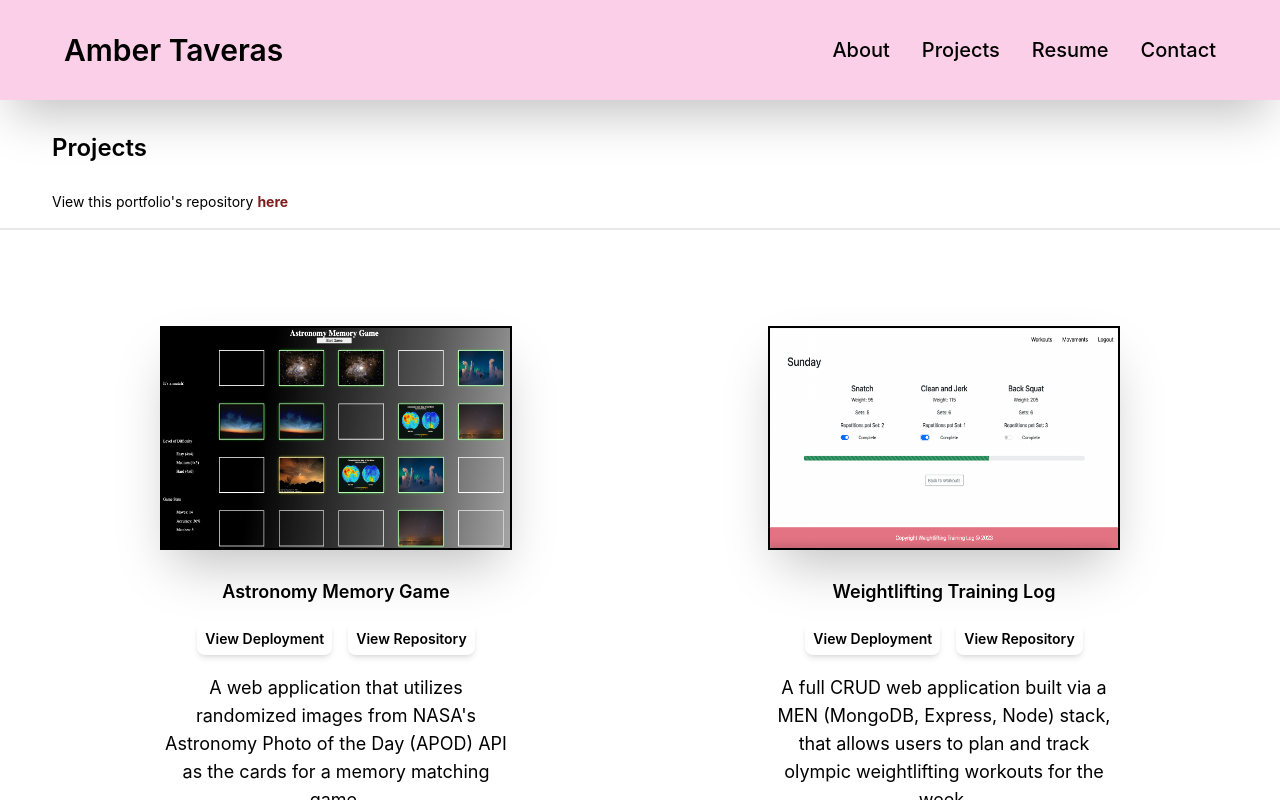
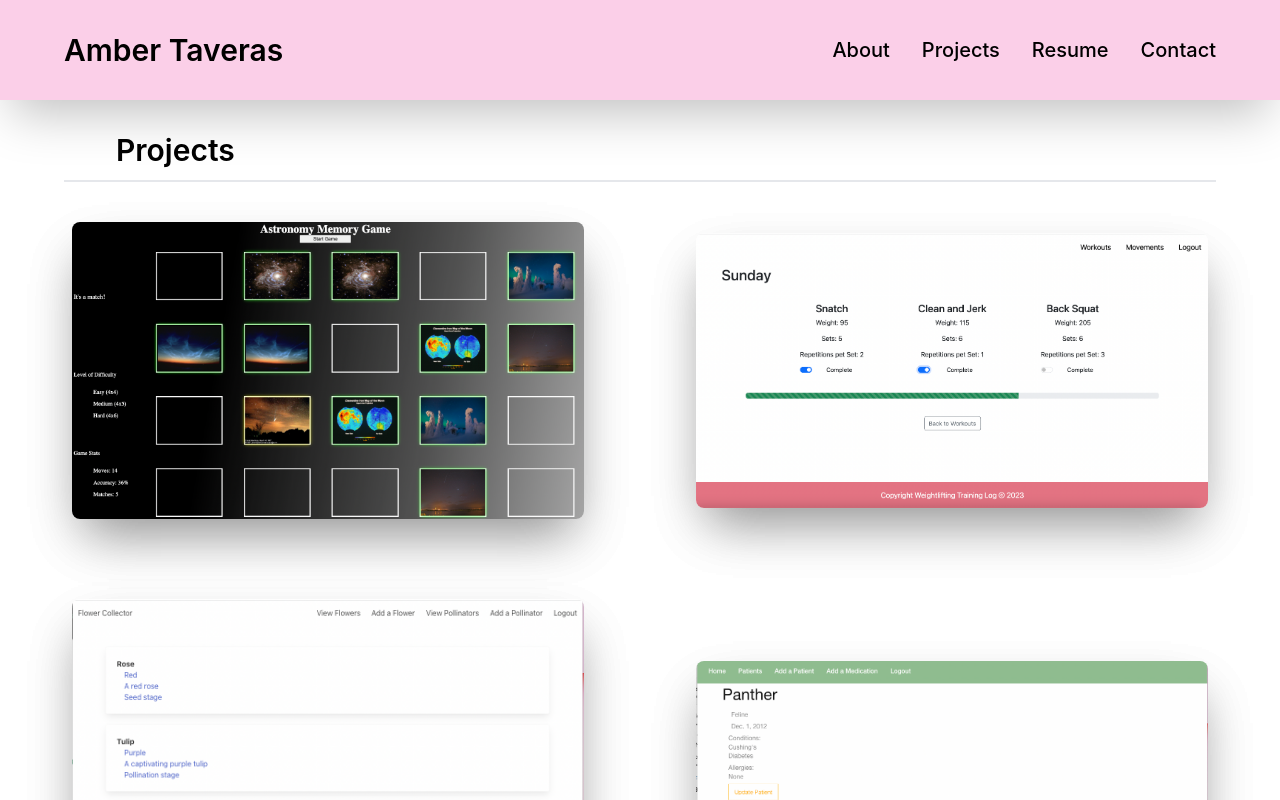
Before and after one commit to ambertav/portfolio, a React (Create React App) app: page /projects in a window 1280 px wide. Shown: the top 800 px of the page. Built offline with nearby package versions, Linux system fonts and the light colour scheme.

Commit message:
refactors for index and show page

```diff
--- a/src/components/Project.js
+++ b/src/components/Project.js
@@ -1,23 +1,19 @@
 function Project (props) {
     return (
         <div className='flex flex-wrap justify-evenly items-start'>
-            {props.projects.map((p, index) => {
-                    return (
-                        <div className='project-card m-10 md:m-20' key={index}>
-                            <img src={require(`../project-media/${p.src}.png`)} alt={p.name}/>
-                            <h4 className='p-3 mt-4 mb-2 font-semibold text-lg'>{p.name}</h4>
-                            <a className='btn-secondary' href={p.deployLink} target="_blank" rel="noreferrer">View Deployment</a>
-                            <a className='btn-secondary' href={p.repoLink} target="_blank" rel="noreferrer">View Repository</a>
-                            <p className='text-xs py-4 my-2 md:text-lg'>{p.description}</p>
+                        <div className='project-card m-10 md:m-20'>
+                            <img src={require(`../project-media/${props.project.src}.png`)} alt={props.project.name}/>
+                            <h4 className='p-3 mt-4 mb-2 font-semibold text-lg'>{props.project.name}</h4>
+                            <a className='btn-secondary' href={props.project.deployLink} target="_blank" rel="noreferrer">View Deployment</a>
+                            <a className='btn-secondary' href={props.project.repoLink} target="_blank" rel="noreferrer">View Repository</a>
+                            <p className='text-xs py-4 my-2 md:text-lg'>{props.project.description}</p>
                             <ul className='stack'>
                                 <h4 className='font-semibold'>Technologies Used:</h4>
-                                {p.stack.map((tech, index) => {
+                                {props.project.stack.map((tech, index) => {
                                     return <li key={index} className='px-4'>{tech}</li>
                                 })}
                             </ul>
                         </div>
-                    );
-                })}
         </div>
     );
 }
--- a/src/pages/Projects.js
+++ b/src/pages/Projects.js
@@ -1,3 +1,4 @@
+import { Link } from 'react-router-dom';
 import Project from '../components/Project';
 import { useEffect } from 'react';
 
@@ -10,12 +11,23 @@ function Projects (props) {
 
     return (
         <>
-            <section className='border-b-2 flex flex-start flex-col text-left'>
-                <h1 className='mt-10 md:ml-10 ml-6 font-semibold text-2xl p-3'>Projects</h1>
-                <h5 className='md:ml-10 ml-6 py-4 px-3 text-xs md:text-sm'>View this portfolio's repository <a href="https://github.com/ambertav/portfolio" target="_blank" rel="noreferrer" className='text-red-900 font-bold'>here</a></h5>
+            <section className='border-b-2 text-left mx-10 lg:mx-16'>
+                <h1 className='mt-10 md:ml-10 ml-6 font-semibold text-3xl p-3'>Projects</h1>
             </section>
             <div>
-                <Project projects={props.projects}/>
+                <ul className='flex flex-wrap items-center justify-evenly'>
+                {props.projects.map((p) => {
+                    return (
+                        <li className='m-6 w-4/5 lg:w-2/5 lg:m-10 rounded-lg shadow-2xl'>
+                                <Link to={`/projects/${p.name.toLowerCase().replaceAll(' ', '-')}`} state={{ project: p }}>
+                                    <img src={require(`../project-media/${p.src}.png`)} alt={p.name} className='rounded-lg shadow-2xl w-full h-full'/>
+                                </Link>
+                            </li>
+                    )
+                })}
+                </ul>
+
+                {/* <Project projects={props.projects}/> */}
             </div>
         </>
     );
```
